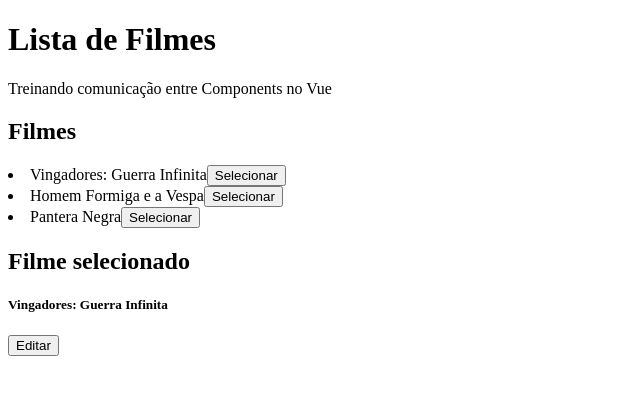
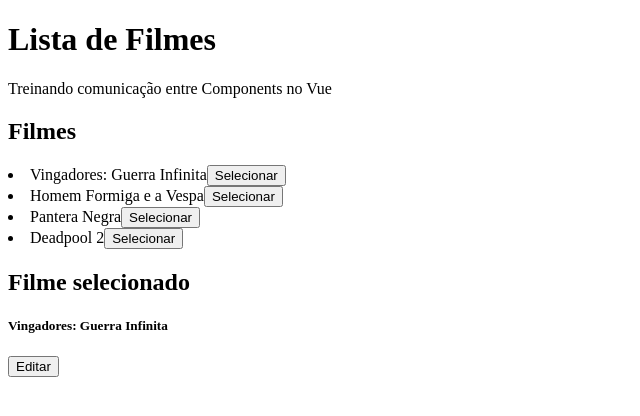
Before and after one commit to romarioOliveira9/Props_E_Events, a Vue app: page / in a window 1280 px wide. Shown: the top 416 px of the page, without its empty margins (0-640 px from the left). Built offline with nearby package versions, Linux system fonts and the light colour scheme; the HTML template or start-up script is replaced by a standard one.

Commit message:
Passando dados para props dinamicamente

```diff
--- a/src/components/FilmesLista.vue
+++ b/src/components/FilmesLista.vue
@@ -8,9 +8,10 @@
 
       <div class="list-group list-group-flush">
 
-        <FilmesListaIten filmeTitulo="Vingadores: Guerra Infinita" />
-        <FilmesListaIten filmeTitulo="Homem Formiga e a Vespa" />
-        <FilmesListaIten filmeTitulo="Pantera Negra" />
+        <FilmesListaIten
+          v-for="(filme, index) in filmes"
+          :key="index"
+          :filmeTitulo="filme" />
 
       </div>
     </div>
@@ -34,6 +35,16 @@
   components: {
     FilmesListaIten,
     FilmesListaItenInfo
+  },
+  data() {
+    return {
+      filmes: [
+        'Vingadores: Guerra Infinita',
+        'Homem Formiga e a Vespa',
+        'Pantera Negra',
+        'Deadpool 2'
+      ]
+    }
   }
 }
 </script>
```
